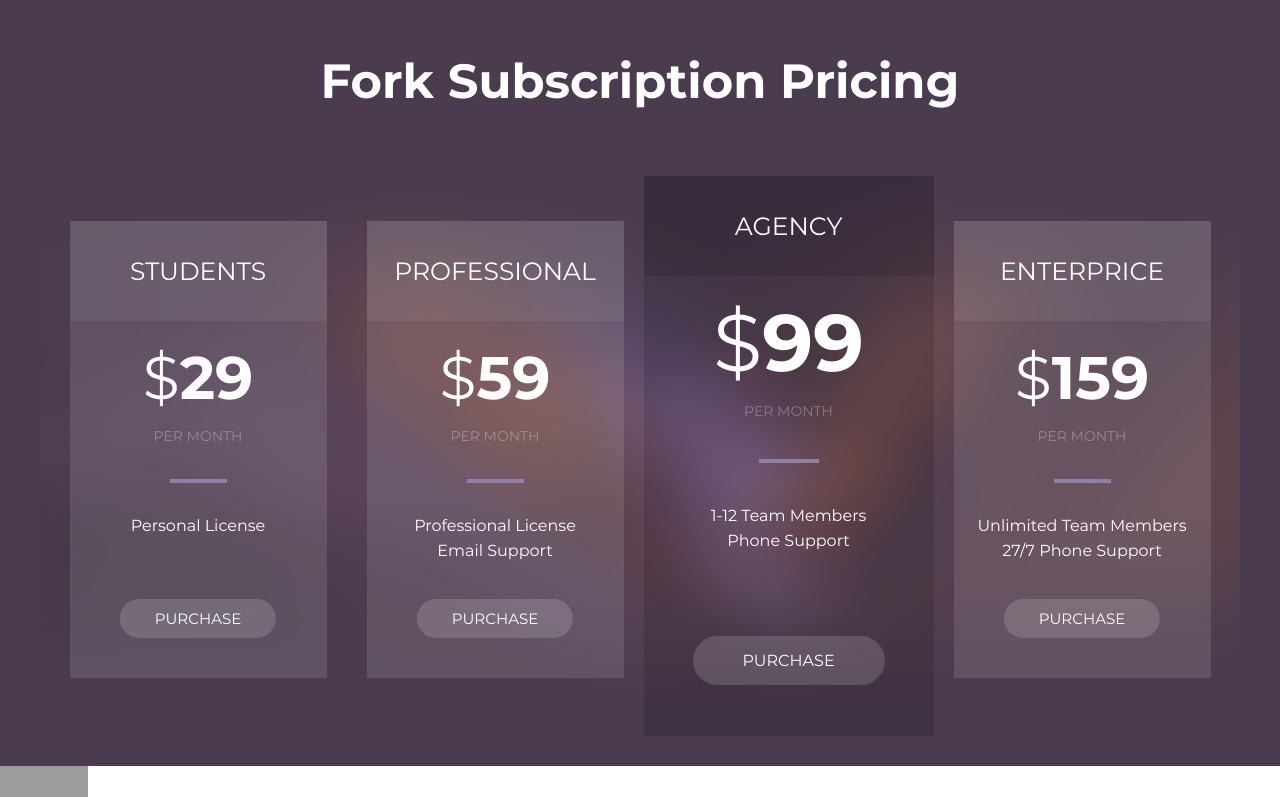
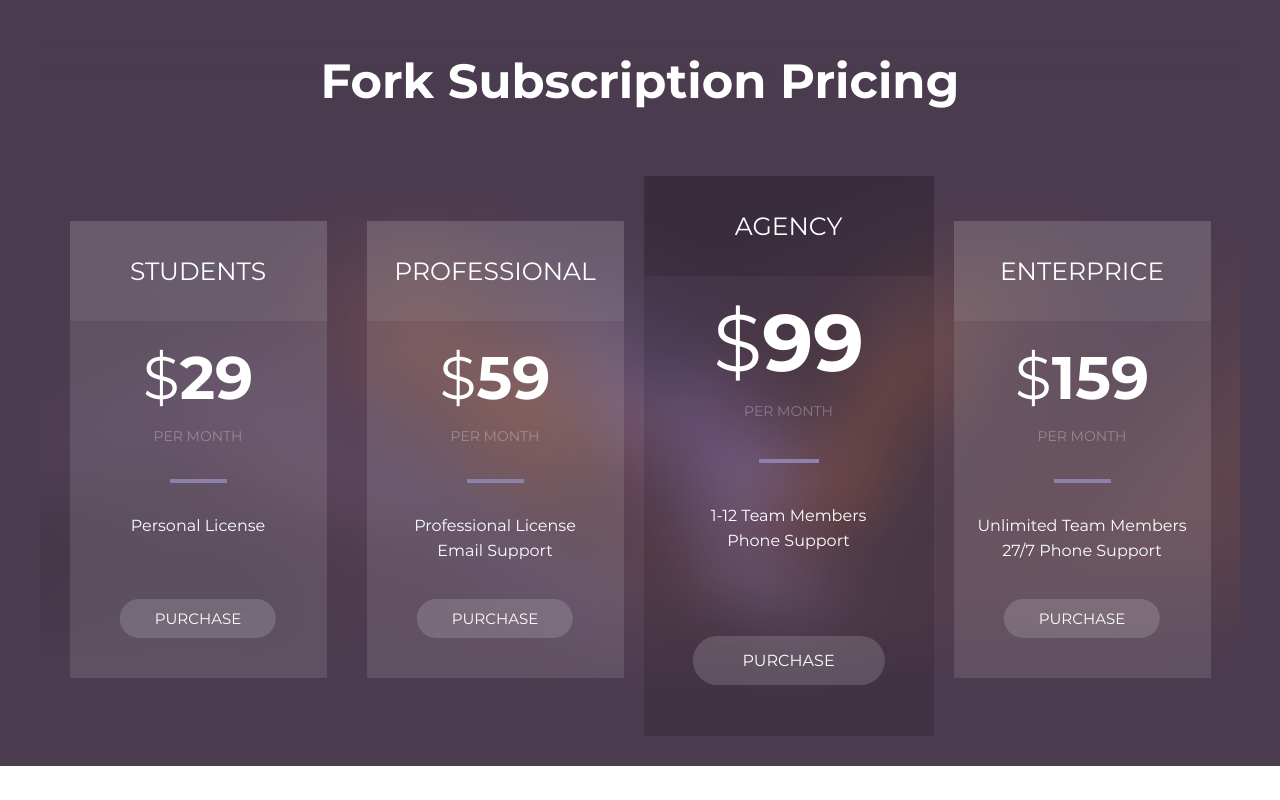
Before and after one commit to forkioJS4/forkioJS4.github.io, a website: page index.html in a window 1280 px wide. Shown: the part 2002-2802 px from the top of the page. After the commit the page ends 2768 px from the top, so only its background shows below. Drawn offline with Linux system fonts and the light colour scheme; grey boxes are pictures that could not be loaded; files whose address does not match are found by name; a web font is replaced by a local one.

Commit message:
fixed errors found by validator markUp w3c

```diff
--- a/index.html
+++ b/index.html
@@ -25,7 +25,7 @@
             </a>
 
             <div class="header-button">
-                <button class="button" value="Buy Now" href="#">Buy Now</button>
+                <button class="button" value="Buy Now">Buy Now</button>
             </div>
 
             <div class="menu-hamburger">
@@ -268,14 +268,6 @@
 
     <footer class="footer"></footer>
 
-    <p>
-        <a href="https://jigsaw.w3.org/css-validator/check/referer">
-            <img style="border:0;width:88px;height:31px"
-                 src="https://jigsaw.w3.org/css-validator/images/vcss-blue"
-                 alt="Правильний CSS!" />
-        </a>
-    </p>
-
 </div>
 
 <script src="./dist/js/dist.min.js"></script>
```
